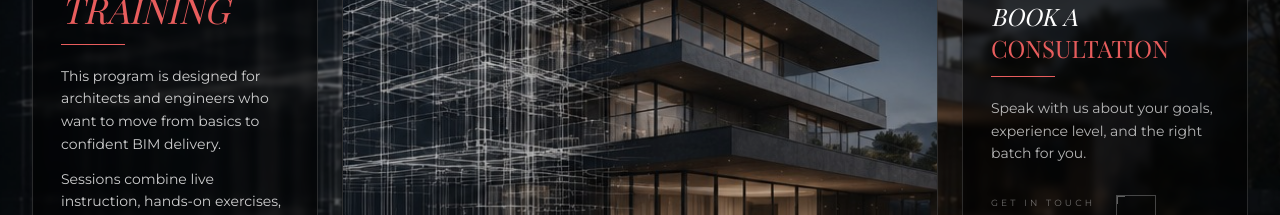
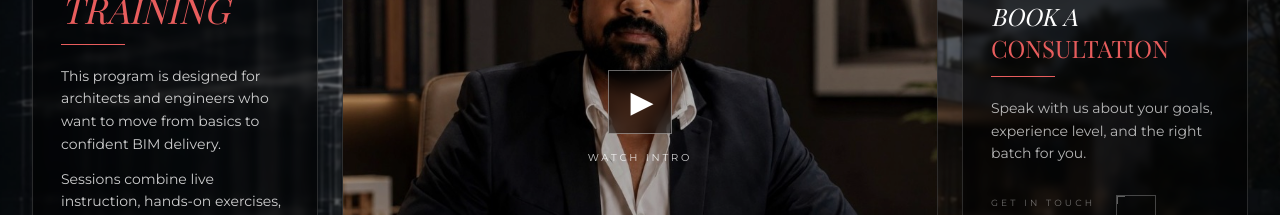
Before and after one commit to soham0w0sarkar/Archicastle, a React (Vite) app: page /training in a window 1280 px wide. Shown: the part 384-599 px from the top of the page. Built offline with nearby package versions, Linux system fonts and the light colour scheme; no server answers; a web font is replaced by a local one.

Commit message:
thumbnail

```diff
--- a/src/components/TrainingIntroVideo.jsx
+++ b/src/components/TrainingIntroVideo.jsx
@@ -1,39 +1,10 @@
-import { useEffect, useState } from "react";
-import BackgroundVideo from "./BackgroundVideo";
+import { useState } from "react";
 
 const GOOGLE_DRIVE_EMBED = "https://drive.google.com/file/d";
 
 function getDirectVideoUrl() {
   const url = import.meta.env.VITE_TRAINING_VIDEO_URL?.trim();
   return url || null;
-}
-
-function usePrefersReducedMotion() {
-  const [reduced, setReduced] = useState(false);
-
-  useEffect(() => {
-    const media = window.matchMedia("(prefers-reduced-motion: reduce)");
-    const update = () => setReduced(media.matches);
-    update();
-    media.addEventListener("change", update);
-    return () => media.removeEventListener("change", update);
-  }, []);
-
-  return reduced;
-}
-
-function useTouchDevice() {
-  const [touch, setTouch] = useState(false);
-
-  useEffect(() => {
-    const media = window.matchMedia("(pointer: coarse)");
-    const update = () => setTouch(media.matches);
-    update();
-    media.addEventListener("change", update);
-    return () => media.removeEventListener("change", update);
-  }, []);
-
-  return touch;
 }
 
 export function getTrainingIntroVideoEmbedUrl(googleDriveFileId, autoplay = false) {
@@ -47,10 +18,10 @@ function PlayOverlay({ onPlay, label = "Watch intro" }) {
     <button
       type="button"
       onClick={onPlay}
-      className="group absolute inset-0 z-20 flex cursor-pointer flex-col items-center justify-center border-0 bg-transparent p-0"
+      className="group absolute inset-0 z-10 flex cursor-pointer flex-col items-center justify-center border-0 bg-transparent p-0"
       aria-label="Play training introduction video"
     >
-      <div className="absolute inset-0 bg-black/35 transition-colors group-hover:bg-black/25 group-active:bg-black/20" />
+      <div className="absolute inset-0 bg-black/30 transition-colors group-hover:bg-black/20 group-active:bg-black/15" />
       <span className="relative flex h-14 w-14 items-center justify-center border border-white/40 bg-black/50 text-white backdrop-blur-sm transition-all group-hover:scale-105 group-hover:border-accent group-hover:text-accent group-active:scale-95 sm:h-16 sm:w-16">
         <span className="ml-1 text-2xl leading-none sm:text-3xl" aria-hidden>
           ▶
@@ -63,29 +34,11 @@ function PlayOverlay({ onPlay, label = "Watch intro" }) {
   );
 }
 
-function DriveStreamPlayer({ googleDriveFileId, poster, autoPlay = true }) {
-  const touchDevice = useTouchDevice();
-  const reducedMotion = usePrefersReducedMotion();
-  const shouldAutoPlay = autoPlay && !reducedMotion;
-  const [showPlayer, setShowPlayer] = useState(shouldAutoPlay);
-  const [needsTap, setNeedsTap] = useState(shouldAutoPlay && touchDevice);
-  const [iframeKey, setIframeKey] = useState(0);
-  const embedUrl = getTrainingIntroVideoEmbedUrl(googleDriveFileId, true);
-
-  useEffect(() => {
-    if (shouldAutoPlay) {
-      setShowPlayer(true);
-      setNeedsTap(touchDevice);
-    }
-  }, [shouldAutoPlay, touchDevice]);
-
-  const handlePlay = () => {
-    setShowPlayer(true);
-    setNeedsTap(false);
-    setIframeKey((key) => key + 1);
-  };
-
-  if (!embedUrl) return null;
+function DriveStreamPlayer({ googleDriveFileId, poster }) {
+  const [playing, setPlaying] = useState(false);
+  const embedUrl = playing
+    ? getTrainingIntroVideoEmbedUrl(googleDriveFileId, true)
+    : null;
 
   return (
     <div className="absolute inset-0 bg-black">
@@ -94,18 +47,17 @@ function DriveStreamPlayer({ googleDriveFileId, poster, autoPlay = true }) {
           src={poster}
           alt=""
           aria-hidden
-          className={`absolute inset-0 h-full w-full object-cover transition-opacity duration-700 ${
-            showPlayer && !needsTap ? "opacity-20" : "opacity-100"
+          className={`absolute inset-0 h-full w-full object-cover transition-opacity duration-500 ${
+            playing ? "opacity-0" : "opacity-100"
           }`}
         />
       )}
 
-      {!showPlayer ? (
-        <PlayOverlay onPlay={handlePlay} />
+      {!playing ? (
+        <PlayOverlay onPlay={() => setPlaying(true)} />
       ) : (
-        <>
+        embedUrl && (
           <iframe
-            key={iframeKey}
             src={embedUrl}
             title="Training introduction video"
             className="absolute inset-0 z-10 h-full w-full border-0"
@@ -113,23 +65,51 @@ function DriveStreamPlayer({ googleDriveFileId, poster, autoPlay = true }) {
             allowFullScreen
             referrerPolicy="no-referrer-when-downgrade"
           />
-          {needsTap && (
-            <PlayOverlay onPlay={handlePlay} label="Tap to play" />
-          )}
-        </>
+        )
+      )}
+    </div>
+  );
+}
+
+function NativeVideoPlayer({ src, poster }) {
+  const [playing, setPlaying] = useState(false);
+
+  return (
+    <div className="absolute inset-0 bg-black">
+      {poster && !playing && (
+        <img
+          src={poster}
+          alt=""
+          aria-hidden
+          className="absolute inset-0 h-full w-full object-cover"
+        />
+      )}
+
+      {!playing ? (
+        <PlayOverlay onPlay={() => setPlaying(true)} />
+      ) : (
+        <video
+          src={src}
+          poster={poster}
+          controls
+          autoPlay
+          playsInline
+          className="absolute inset-0 z-10 h-full w-full object-cover"
+        >
+          <track kind="captions" />
+        </video>
       )}
     </div>
   );
 }
 
 /**
- * Streams large intro videos from Google Drive on demand (no full download to your site).
- * Optional VITE_TRAINING_VIDEO_URL for a small self-hosted MP4 only.
+ * Click-to-play intro video. Streams from Google Drive on demand (no large file in repo).
+ * Optional VITE_TRAINING_VIDEO_URL for a small self-hosted MP4.
  */
 export default function TrainingIntroVideo({
   googleDriveFileId,
   poster,
-  autoPlay = true,
   className = "absolute inset-0 h-full w-full",
 }) {
   const directUrl = getDirectVideoUrl();
@@ -137,20 +117,9 @@ export default function TrainingIntroVideo({
   return (
     <div className={`${className} overflow-hidden bg-black`}>
       {directUrl ? (
-        <BackgroundVideo
-          mp4={directUrl}
-          poster={poster}
-          overlayClass="bg-black/15"
-          videoClass=""
-          className="absolute inset-0"
-          priority
-        />
+        <NativeVideoPlayer src={directUrl} poster={poster} />
       ) : (
-        <DriveStreamPlayer
-          googleDriveFileId={googleDriveFileId}
-          poster={poster}
-          autoPlay={autoPlay}
-        />
+        <DriveStreamPlayer googleDriveFileId={googleDriveFileId} poster={poster} />
       )}
     </div>
   );
--- a/src/data/training.js
+++ b/src/data/training.js
@@ -5,7 +5,7 @@ export const TRAINING_BACKGROUND = publicUrl("/images/training/background.png");
 export const TRAINING_INTRO_VIDEO = {
   /** Streams from Google Drive — no 900MB file in the repo. Must be shared: anyone with the link. */
   googleDriveFileId: "1HVqeDsqn6GDdQ2ryn7FDdNTgHgWcrjFY",
-  poster: publicUrl("/images/training/background.png"),
+  poster: publicUrl("/images/training/intro-thumbnail.png"),
 };
 
 export const TRAINING_INTRO = {
--- a/src/pages/TrainingPage.jsx
+++ b/src/pages/TrainingPage.jsx
@@ -1,10 +1,7 @@
 import { motion } from "framer-motion";
 import { Link } from "react-router-dom";
 import { HugeiconsIcon } from "@hugeicons/react";
-import {
-  Settings01Icon,
-  UserGroupIcon,
-} from "@hugeicons/core-free-icons";
+import { Settings01Icon, UserGroupIcon } from "@hugeicons/core-free-icons";
 import BackgroundImage from "../components/BackgroundImage";
 import BlueprintCorners from "../components/BlueprintCorners";
 import BookCallCtaLink from "../components/BookCall";
@@ -137,8 +134,12 @@ export default function TrainingPage() {
                 <BlueprintCorners />
                 <SectionEyebrow>Training introduction</SectionEyebrow>
                 <h2 className="mt-2 font-serif text-[1.65rem] leading-tight uppercase italic sm:text-3xl xl:text-4xl">
-                  <span className="text-white">{TRAINING_INTRO.titleMain} </span>
-                  <span className="text-accent">{TRAINING_INTRO.titleAccent}</span>
+                  <span className="text-white">
+                    {TRAINING_INTRO.titleMain}{" "}
+                  </span>
+                  <span className="text-accent">
+                    {TRAINING_INTRO.titleAccent}
+                  </span>
                 </h2>
                 <AccentRule />
                 <div className="mt-4 space-y-2.5 sm:mt-5 sm:space-y-3">
@@ -163,7 +164,6 @@ export default function TrainingPage() {
                 <TrainingIntroVideo
                   googleDriveFileId={TRAINING_INTRO_VIDEO.googleDriveFileId}
                   poster={TRAINING_INTRO_VIDEO.poster}
-                  autoPlay
                 />
               </motion.div>
 
@@ -178,12 +178,14 @@ export default function TrainingPage() {
                 </h3>
                 <AccentRule />
                 <p className="mt-4 text-sm leading-relaxed text-white/70 sm:mt-5">
-                  Speak with us about your goals, experience level, and the right
-                  batch for you.
+                  Speak with us about your goals, experience level, and the
+                  right batch for you.
                 </p>
                 <div className="mt-5 sm:mt-6">
                   <BookCallCtaLink
-                    fallbackState={{ message: TRAINING_CTA.consultationMessage }}
+                    fallbackState={{
+                      message: TRAINING_CTA.consultationMessage,
+                    }}
                     eyebrow="Get in touch"
                     label="Book a call"
                   />
@@ -241,7 +243,9 @@ export default function TrainingPage() {
                   <SectionEyebrow>Know your trainer</SectionEyebrow>
                   <h2 className="mt-2 hidden font-serif text-2xl text-white uppercase sm:text-3xl lg:block xl:text-4xl">
                     {TRAINER.name}{" "}
-                    <span className="text-accent italic">{TRAINER.surname}</span>
+                    <span className="text-accent italic">
+                      {TRAINER.surname}
+                    </span>
                   </h2>
                   <p className="mt-1 hidden text-[11px] tracking-[0.14em] text-white/55 uppercase lg:block">
                     {TRAINER.role}
```
Also changed, not shown: public/images/training/intro-thumbnail.png (added).
